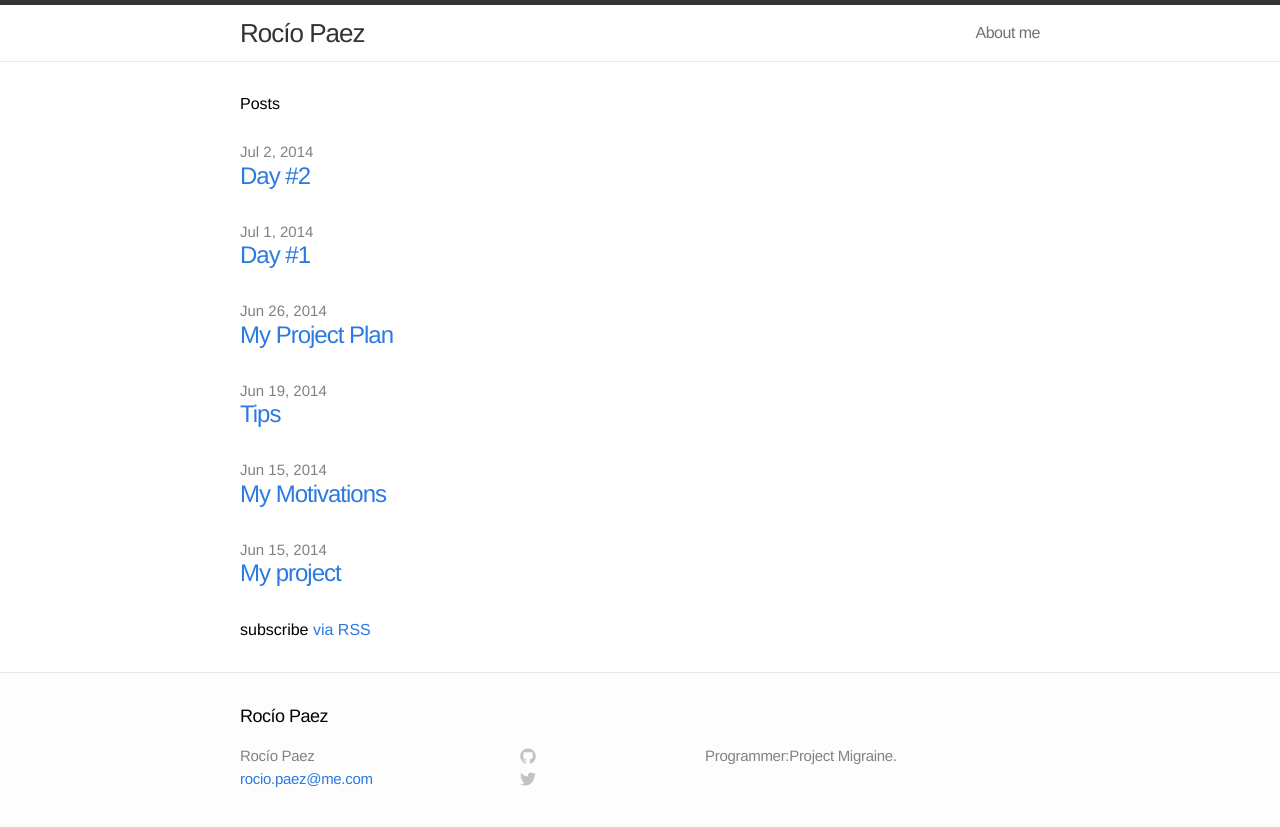
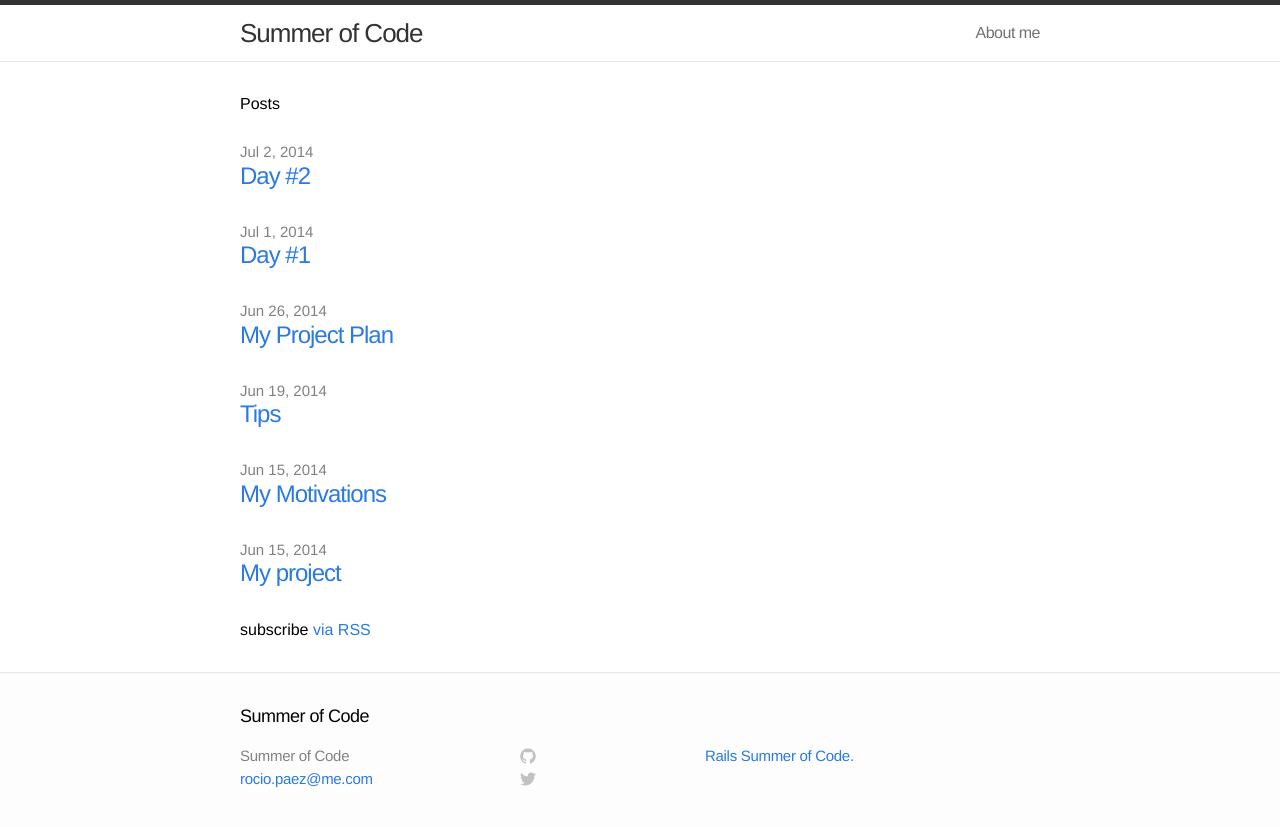
Before and after one commit to migraine-io/migraine-io.github.io, a Jekyll site: the page built from index.html, in a window 1280 px wide. Shown: the top 827 px of the page. Built offline with Jekyll 4.4.1, drawn with Linux system fonts in a browser that asks for light colours.

Commit message:
Fix domain names

```diff
--- a/CNAME
+++ b/CNAME
@@ -1 +1 @@
-www.rociopaez.com
+www.migraine.io
--- a/_config.yml
+++ b/_config.yml
@@ -1,10 +1,11 @@
 # Site settings
-title: Rocío Paez
+title: Summer of Code
 email: rocio.paez@me.com
-description: "Programmer:Project Migraine."
+description: <a href=http://teams.railsgirlssummerofcode.org/teams/17>Rails Summer of Code.</a>
 baseurl: ""
-url: "http://rociopaez.com"
+url: "http://migraine.io"
 
 # Build settings
 markdown: kramdown
-permalink: pretty
+permalink: blog/:year/:title.html      #pretty
+port: 4001
```
